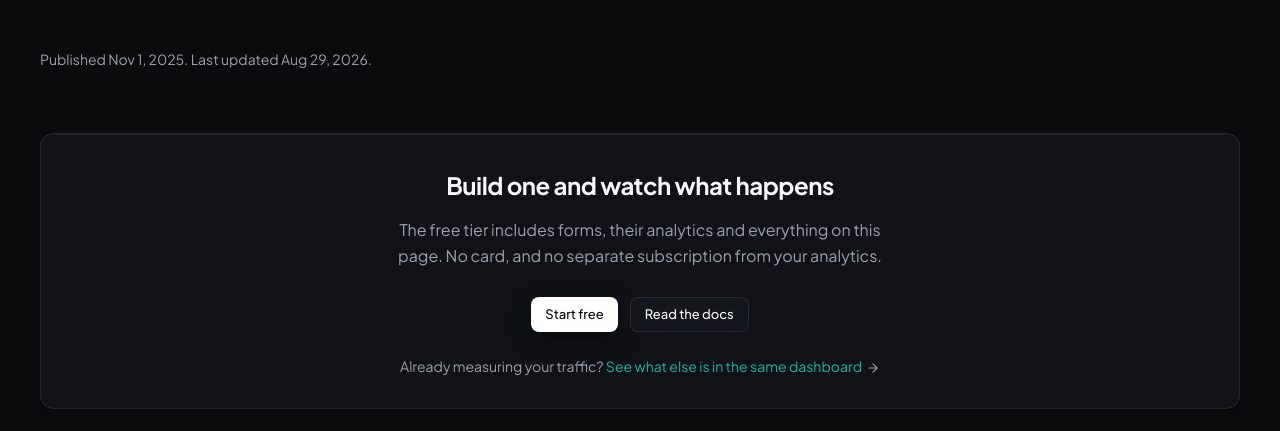
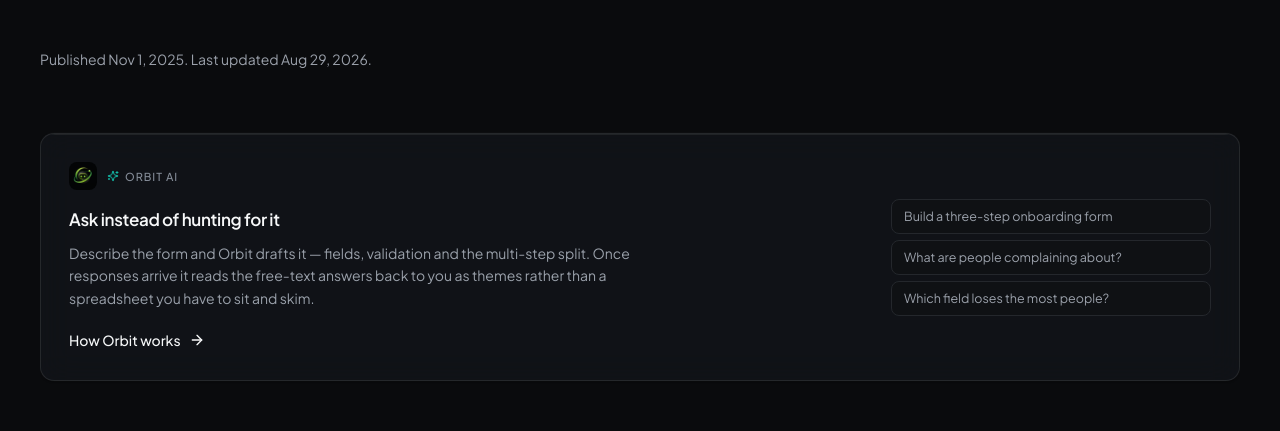
Before and after one commit to daorbit/quantalog-lp, a Next.js app: page /forms in a window 1280 px wide. Shown: the part 5580-6011 px from the top of the page. Built offline with nearby package versions, Linux system fonts and the light colour scheme; no server answers.

Commit message:
feat: add Orbit and OrbitStrip components for enhanced AI assistance across various pages; improve user guidance with contextual examples

```diff
--- a/src/app/analytics/page.tsx
+++ b/src/app/analytics/page.tsx
@@ -3,6 +3,7 @@ import Link from "next/link";
 import { ArrowRight } from "lucide-react";
 import { Button } from "@/components/ui";
 import { FeatureHero } from "@/components/feature-hero";
+import { OrbitStrip } from "@/components/orbit-strip";
 import { AnalyticsHeroVisual } from "@/components/feature-hero-visuals";
 import { Analytics } from "@/components/sections/analytics";
 import { JsonLd } from "@/components/json-ld";
@@ -125,6 +126,15 @@ export default function AnalyticsPage() {
 
       <Analytics />
 
+      <OrbitStrip
+        body="Orbit is in the dashboard on every page. It explains what a metric means, why a number moved, and which breakdown answers the question you are actually asking — without you learning where each report lives first."
+        examples={[
+          "Why did traffic drop on Tuesday?",
+          "Which page loses the most visitors?",
+          "What counts as a bounce here?",
+        ]}
+      />
+
       <section className="mt-16">
         <h2 className="text-[1.75rem] font-bold tracking-tight">
           Common questions
--- a/src/app/forms/page.tsx
+++ b/src/app/forms/page.tsx
@@ -15,6 +15,7 @@ import {
 } from "lucide-react";
 import { Button } from "@/components/ui";
 import { FeatureHero } from "@/components/feature-hero";
+import { OrbitStrip } from "@/components/orbit-strip";
 import { FormsHeroVisual } from "@/components/feature-hero-visuals";
 import { FieldDropOff, SparkStat } from "@/components/charts";
 import { FormBuilderPreview } from "@/components/form-builder-preview";
@@ -436,6 +437,15 @@ export default function FormsPage() {
         <time dateTime={MODIFIED}>{formatDate(MODIFIED)}</time>.
       </p>
 
+      <OrbitStrip
+        body="Describe the form and Orbit drafts it — fields, validation and the multi-step split. Once responses arrive it reads the free-text answers back to you as themes rather than a spreadsheet you have to sit and skim."
+        examples={[
+          "Build a three-step onboarding form",
+          "What are people complaining about?",
+          "Which field loses the most people?",
+        ]}
+      />
+
       <section className="card mt-16 p-8 text-center">
         <h2 className="text-[1.5rem] font-bold tracking-[-0.02em]">
           Build one and watch what happens
--- a/src/app/page.tsx
+++ b/src/app/page.tsx
@@ -4,6 +4,7 @@ import { Logos } from "@/components/sections/logos";
 import { ConsentGap } from "@/components/sections/consent-gap";
 import { Demo } from "@/components/sections/demo";
 import { Features } from "@/components/sections/features";
+import { Orbit } from "@/components/sections/orbit";
 import { Explore } from "@/components/sections/explore";
 import { TryDemo } from "@/components/sections/try-demo";
 import { HowItWorks, steps as setupSteps } from "@/components/sections/how-it-works";
@@ -118,6 +119,9 @@ export default function HomePage() {
       <ChartDivider variant="reported" />
       <Features />
 
+
+      <Orbit />
+
       <Explore />
 
       <TryDemo />
--- a/src/app/platform-api/page.tsx
+++ b/src/app/platform-api/page.tsx
@@ -3,6 +3,7 @@ import { ArrowRight, Boxes, Gauge, KeyRound, Palette, Plug, Webhook } from "luci
 import Link from "next/link";
 import { Button } from "@/components/ui";
 import { FeatureHero } from "@/components/feature-hero";
+import { OrbitStrip } from "@/components/orbit-strip";
 import { PlatformHeroVisual } from "@/components/feature-hero-visuals";
 import { CodeCard } from "@/components/code-card";
 import { Reveal } from "@/components/reveal";
@@ -297,6 +298,15 @@ export default function PlatformApiPage() {
         </dl>
       </section>
 
+      <OrbitStrip
+        body="Orbit answers from the API reference itself — the exact endpoint, the parameters it takes, and why a call came back the way it did. It is the same assistant your own customers get if you surface it in your product."
+        examples={[
+          "Which endpoint returns per-project stats?",
+          "Why am I getting a 403 on this key?",
+          "Show me the pagination parameters",
+        ]}
+      />
+
       <section className="card mt-16 p-8 text-center">
         <h2 className="text-[1.5rem] font-bold tracking-[-0.02em]">
           Build it against the real API
--- a/src/app/seo-audits/page.tsx
+++ b/src/app/seo-audits/page.tsx
@@ -14,6 +14,7 @@ import {
 } from "lucide-react";
 import { Button } from "@/components/ui";
 import { FeatureHero } from "@/components/feature-hero";
+import { OrbitStrip } from "@/components/orbit-strip";
 import { SeoHeroVisual } from "@/components/feature-hero-visuals";
 import { Reveal } from "@/components/reveal";
 import { JsonLd } from "@/components/json-ld";
@@ -293,6 +294,15 @@ export default function SeoAuditsPage() {
         </dl>
       </section>
 
+      <OrbitStrip
+        body="An audit tells you what is wrong. Orbit tells you what to do about it — what a flagged issue actually costs, which fix is worth doing first, and what the corrected markup should look like."
+        examples={[
+          "Which of these issues matters most?",
+          "Write the meta description for this page",
+          "Why is my LCP failing on mobile?",
+        ]}
+      />
+
       <section className="card mt-16 p-8 text-center">
         <h2 className="text-[1.5rem] font-bold tracking-[-0.02em]">
           Audit your first page in about a minute
--- /dev/null
+++ b/src/components/orbit-strip.tsx
@@ -0,0 +1,81 @@
+import Image from "next/image";
+import Link from "next/link";
+import { ArrowRight, Sparkles } from "lucide-react";
+
+/**
+ * A compact Orbit mention for the product pages.
+ *
+ * The full `sections/orbit` block is the home page's argument for the
+ * assistant; this is the one-paragraph version that belongs at the foot of a
+ * page about something else. Each page passes the sentence that connects Orbit
+ * to what that page is actually about — a generic "we have AI" strip repeated
+ * six times reads as filler, and says nothing a buyer can act on.
+ */
+export function OrbitStrip({
+  body,
+  examples,
+}: {
+  /** What Orbit does for this page's subject, in one sentence. */
+  body: string;
+  /** Two or three questions a visitor to this page would plausibly ask. */
+  examples: string[];
+}) {
+  return (
+    <section className="mt-16">
+      <div className="card overflow-hidden">
+        <div className="flex flex-col gap-6 p-6 sm:p-7 lg:flex-row lg:items-center lg:gap-10">
+          <div className="min-w-0 flex-1">
+            <div className="flex items-center gap-2.5">
+              <Image
+                src="/da-ai-dark-mode.png"
+                alt=""
+                width={28}
+                height={28}
+                className="hidden rounded-lg dark:block"
+              />
+              <Image
+                src="/da-ai-light-mode.png"
+                alt=""
+                width={28}
+                height={28}
+                className="rounded-lg dark:hidden"
+              />
+              <span className="inline-flex items-center gap-1.5 text-[11px] font-medium uppercase tracking-[0.09em] text-fg-faint">
+                <Sparkles className="h-3 w-3 text-accent" aria-hidden="true" />
+                Orbit AI
+              </span>
+            </div>
+
+            <h2 className="mt-4 text-[1.0625rem] font-semibold tracking-tight">
+              Ask instead of hunting for it
+            </h2>
+            <p className="mt-2 max-w-xl text-pretty text-sm leading-relaxed text-fg-muted">
+              {body}
+            </p>
+
+            <Link
+              href="/social"
+              className="group mt-5 inline-flex items-center gap-2 text-sm font-medium text-fg"
+            >
+              How Orbit works
+              <ArrowRight className="h-4 w-4 transition-transform duration-200 group-hover:translate-x-1" />
+            </Link>
+          </div>
+
+          {/* The questions do the selling: an assistant is abstract until you
+              see the shape of what it answers. */}
+          <ul className="w-full shrink-0 space-y-1.5 lg:max-w-xs">
+            {examples.map((q) => (
+              <li
+                key={q}
+                className="rounded-lg border border-border bg-bg-subtle px-3 py-2 text-[12.5px] leading-snug text-fg-muted"
+              >
+                {q}
+              </li>
+            ))}
+          </ul>
+        </div>
+      </div>
+    </section>
+  );
+}
--- a/src/components/sections/hero.tsx
+++ b/src/components/sections/hero.tsx
@@ -55,10 +55,11 @@ export function Hero() {
 
           <p className="rise rise-3 mx-auto mt-4 max-w-xl text-pretty text-[0.875rem] leading-relaxed sm:mt-5 sm:text-[0.9375rem] text-fg-muted lg:mx-0 lg:text-[0.9375rem]">
             A privacy-first Google Analytics alternative with real-time
-            dashboards, built-in SEO audits and an embeddable API. Cookie-based
-            tools only measure the visitors who accept the banner — Quantalog
-            sets no cookies and stores no personal data, so there is no banner
-            to decline and nothing to miss.
+            dashboards, built-in SEO audits and an embeddable API — plus Orbit,
+            an AI assistant that explains what changed and writes the posts.
+            Cookie-based tools only measure the visitors who accept the banner —
+            Quantalog sets no cookies and stores no personal data, so there is
+            no banner to decline and nothing to miss.
           </p>
 
           <div className="rise rise-4 mt-6 flex flex-row flex-wrap items-center justify-center gap-2.5 sm:mt-8 sm:gap-3 lg:justify-start">
--- a/src/components/sections/orbit.tsx
+++ b/src/components/sections/orbit.tsx
@@ -1,6 +1,6 @@
 import Image from "next/image";
 import { BookOpen, Clock, MessageSquare, ShieldCheck } from "lucide-react";
-import { SectionHeading, GlowCard } from "../ui";
+import { SectionHeading } from "../ui";
 import { Reveal } from "../reveal";
 
 const points = [
@@ -139,23 +139,29 @@ export function Orbit() {
         </div>
 
         <div className="mt-12 grid sm:mt-14 items-start gap-8 lg:grid-cols-[minmax(0,1fr)_380px]">
-          <div className="grid gap-3 sm:grid-cols-2">
+          {/* Same hairline grid the features section uses, so the two read as
+              one page rather than two designs. The icon carries the accent on
+              hover only — four accent icons in a block competed with the
+              chat preview beside them, which is the thing worth looking at. */}
+          <div className="grid gap-px overflow-hidden rounded-2xl border border-border bg-border sm:grid-cols-2">
             {points.map((p, i) => (
-              <GlowCard
+              <div
                 key={p.title}
-                className={`v-rise v-d${(i % 3) + 1} group bg-surface/60 p-6 sm:p-7`}
+                className={`v-rise v-d${(i % 3) + 1} group flex flex-col bg-surface p-5 transition-colors duration-200 hover:bg-surface-raised sm:p-6`}
               >
-                <p.icon
-                  className="h-5 w-5 text-accent transition-transform duration-300 group-hover:-translate-y-0.5"
-                  aria-hidden="true"
-                />
-                <h3 className="mt-5 text-h3 font-medium tracking-[-0.02em]">
-                  {p.title}
-                </h3>
-                <p className="mt-2.5 text-sm leading-relaxed text-fg-muted">
+                <div className="flex items-center gap-2.5">
+                  <p.icon
+                    className="h-4 w-4 shrink-0 text-fg-faint transition-colors duration-200 group-hover:text-accent"
+                    aria-hidden="true"
+                  />
+                  <h3 className="text-[14px] font-medium tracking-[-0.01em]">
+                    {p.title}
+                  </h3>
+                </div>
+                <p className="mt-2 text-[13px] leading-relaxed text-fg-muted">
                   {p.body}
                 </p>
-              </GlowCard>
+              </div>
             ))}
           </div>
 
```
